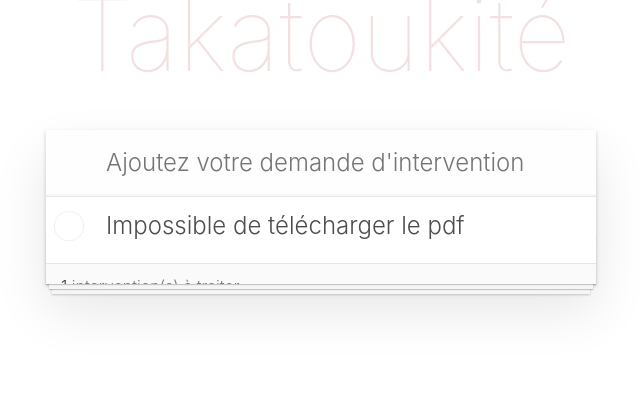
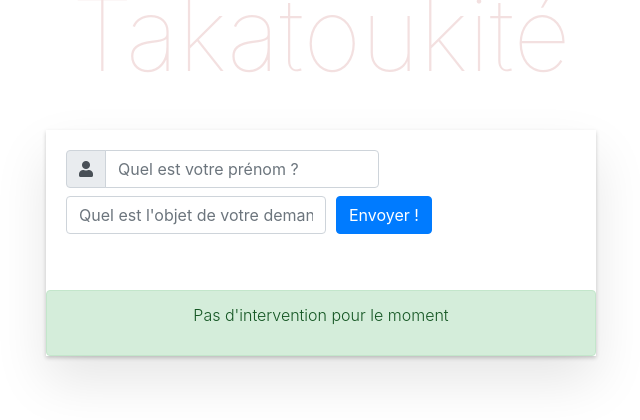
Before and after one commit to yasmineBouslimani/Takatoukite, a Vue app: page / in a window 1280 px wide. Shown: the top 420 px of the page, without its empty margins (319-959 px from the left). Built offline with nearby package versions, Linux system fonts and the light colour scheme.

Commit message:
Change list to table

```diff
--- a/src/components/Interventions.vue
+++ b/src/components/Interventions.vue
@@ -2,36 +2,95 @@
     <section class="interventionsapp">
         <header class="header">
             <h1>Takatoukité</h1>
-            <input type="text" class="new-intervention" placeholder="Ajoutez votre demande d'intervention"
-                   v-model="newIntervention" v-on:keyup.enter="addInterventions">
+            <form
+                    @submit="checkForm"
+                    method="post"
+            >
+                <div v-if="errors.length" class="alert alert-danger" role="alert">
+                    Veuillez remplir le(s) champ(s) suivant(s) :
+                    <i v-for="(error, index) in errors" :key="index">{{ error }}</i>.
+
+                </div>
+                <div class="form-row align-items-center" style="padding: 20px 0 0 20px;">
+                    <div class="col-auto">
+                        <label class="sr-only">Prénom</label>
+                        <div class="input-group mb-2">
+                            <div class="input-group-prepend">
+                                <div class="input-group-text"><i class="fas fa-user"></i></div>
+                            </div>
+                            <input
+                                    type="text"
+                                    placeholder="Quel est votre prénom ?"
+                                    v-model="name"
+                                    class="form-control"
+                            />
+                        </div>
+                    </div>
+                    <div class="col-auto">
+                        <label class="sr-only">Détails</label>
+                        <input
+                                type="text"
+                                placeholder="Quel est l'objet de votre demande ?"
+                                v-model="details"
+                                class="form-control mb-2"
+                                style="width: 260px"
+                        />
+                    </div>
+                    <div class="col-auto">
+                        <button type="submit" class="btn btn-primary mb-2">Envoyer !</button>
+                    </div>
+                </div>
+            </form>
         </header>
-        <div class="main">
-            <ul class="interventions-list">
-                <li class="intervention" v-for="intervention in interventionsList" :key="intervention.id"
-                    :class="{completed: intervention.completed, editing: intervention === editing}">
-                    <div class="view">
-                        <input type="checkbox" v-model="intervention.completed" class="toggle">
-                        <label @dblclick="editInterventions(intervention)">{{intervention.name}}</label>
+
+        <div class="mt-5 alert alert-success" role="alert" v-if="interventionsListIsEmpty">
+            <p class="text-center">Pas d'intervention pour le moment</p>
+        </div>
+
+        <table v-if="!interventionsListIsEmpty" class="table mt-5">
+            <thead>
+            <tr>
+                <th scope="col"></th>
+                <th scope="col">#</th>
+                <th scope="col">Prénom</th>
+                <th scope="col">Date</th>
+                <th scope="col">Actions</th>
+            </tr>
+            </thead>
+            <tbody class="interventions-list">
+            <tr v-for="(intervention, index) in interventionsList" :key="index"
+                :class="{completed: intervention.completed,}">
+                <td><input type="checkbox" v-model="intervention.completed" class="toggle"></td>
+                <td>{{ ++index }}</td>
+                <td>>{{intervention.name}}</td>
+                <td>{{ intervention.date }}</td>
+                <td>
+                    <div class="d-flex">
+                        <div class="mr-4" @click="showModal = true"><i class="fas fa-info"></i></div>
+                        <div @click.prevent="deleteIntervention(intervention)"><i class="fas fa-trash-alt"></i></div>
                     </div>
-                    <input type="text" class="edit" v-model="intervention.name" @keyup.enter="doneEditIntervention">
-                    <div class="moreInformations" @click="showModal = true"></div>
+
+
                     <div class="modal is-active" v-if="showModal" @click="showModal = false">
                         <div class="modal-background"></div>
                         <div class="modal-content">
                             <div class="box">
-                                <p style="font-size: 20px; font-weight: bold">{{intervention.name}}</p>
+                                <p>Demande d'intervention faite par : <strong style="font-size: 30px">
+                                    {{intervention.name}}</strong></p>
                                 <br>
                                 <p style="font-size: 18px">" {{intervention.details}} "</p>
                                 <br>
-                                <p style="font-size: 12px">{{intervention.date}}</p>
+                                <p style="font-size: 12px">Cette demande d'intervention a été crée le <strong>{{intervention.date}}</strong>
+                                </p>
                             </div>
                         </div>
                     </div>
-                </li>
-            </ul>
+                </td>
+            </tr>
+            </tbody>
+        </table>
 
-        </div>
-        <footer class="footer">
+        <footer class="footer" v-if="!interventionsListIsEmpty">
             <span class="interventions-count"><strong>{{ remainingInterventions }}</strong> intervention(s) à traiter</span>
         </footer>
     </section>
@@ -40,40 +99,56 @@
     export default {
         data() {
             return {
-                interventionsList: [{
-                    name: "Impossible de télécharger le pdf",
-                    details: "I'm speaking with myself, number one, because I have a very good brain and I've said a lot of things. I know words. I have the best words.",
-                    completed: false,
-                    date: new Date().toLocaleString()
-                }],
+                name: "",
+                details: "",
+                completed: false,
                 newIntervention: "",
                 editing: null,
-                showModal: false
+                showModal: false,
+                interventionsList: [],
+                errors: [],
             }
         },
         methods: {
-            addInterventions() {
+            checkForm(e) {
+                if (this.name && this.details) {
+                    this.onSubmit();
+                }
+                this.errors = [];
+                if (!this.name) {
+                    this.errors.push('votre prénom, ');
+                }
+                if (!this.details) {
+                    this.errors.push('les détails de votre demande d\'intervention');
+                }
+                e.preventDefault();
+            },
+            onSubmit() {
                 this.interventionsList.push({
-                    name: this.newIntervention,
-                    details: "I was going to say something extremely rough to Lorem Ipsum, to its family, and I said to myself, \"I can't do it. I just can't do it. It's inappropriate. It's not nice.\" That other text? Sadly, it’s no longer a 10.",
+                    name: this.name,
+                    details: this.details,
                     completed: false,
                     date: new Date().toLocaleString()
-                })
+                });
+                this.clearForm();
             },
-            editInterventions(intervention) {
-                this.editing = intervention
+            deleteIntervention(intervention) {
+                this.interventionsList = this.interventionsList.filter(i => i !== intervention)
+
             },
-            doneEditIntervention() {
-                this.editing = null
-            }
-
+            clearForm() {
+                this.name = " ";
+                this.details = " ";
+            },
         },
         computed: {
+            interventionsListIsEmpty() {
+                return this.interventionsList.length === 0;
+            },
             remainingInterventions() {
                 return this.interventionsList.filter(intervention => !intervention.completed).length
             }
         }
-
     }
 </script>
 
```
